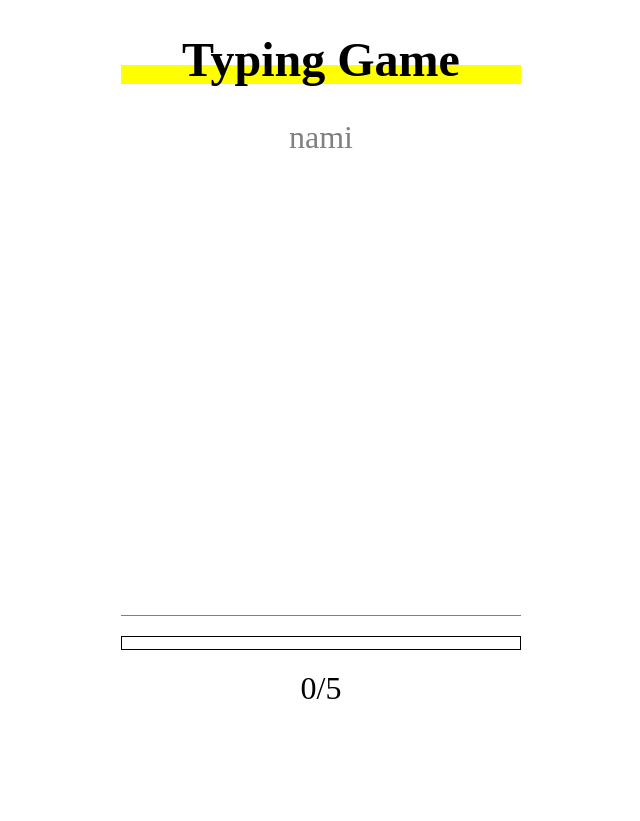
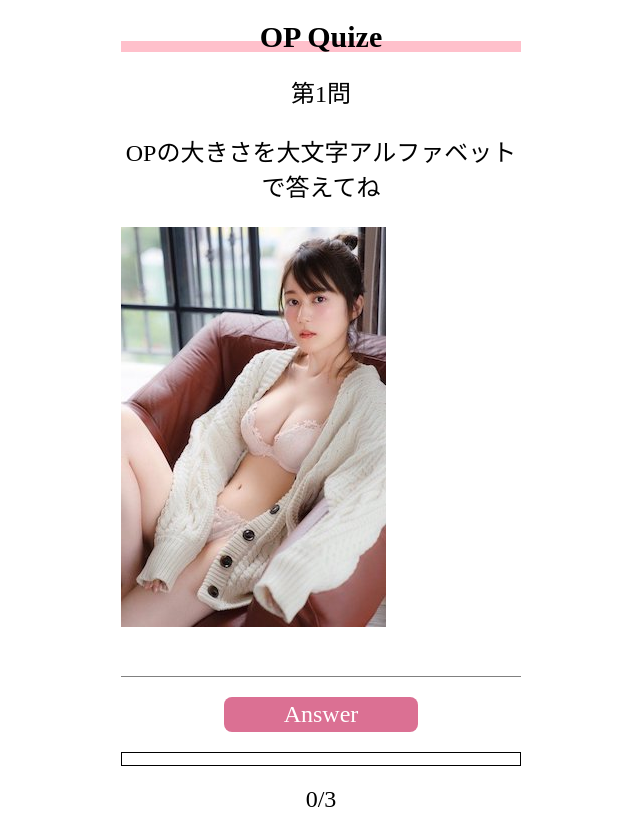
Before and after one commit to naconaco175/practice2_vue.js, a plain HTML site: page index.html in a window 1280 px wide. Both pictures are taken after a click on the button "START". Shown: the whole page, without its empty margins (319-959 px from the left). Before the commit the page ends 800 px from the top, so only its background shows below. Drawn offline with nearby package versions, Linux system fonts and the light colour scheme.

Commit message:
OPクイズ

```diff
--- a/index.html
+++ b/index.html
@@ -11,26 +11,53 @@
 <body>
     <div id="app" class="container">
         <div class="title">
-            <h1>Typing Game</h1>
+            <h1>OP Quize</h1>
             <div class="marker"></div>
         </div>
+        <!-- 初期表示 -->
         <button v-if="startFlg != true" class="start-botton mb-20" @click="gameStart">START</button>
+        <!-- end/初期表示 -->
+
+        <!-- ゲームスタート後 -->
         <div v-if="startFlg">
-            <div class="question mb-20">{{ current_question }}</div>
-            <div v-if="currnt_question_counts != question_counts" v-bind:style="styleImage" class="question-img"></div>
-            <div v-if="currnt_question_counts == question_counts" class="clear">
-                <p>Clear!</p>
-                <img src="assets/img/onepiece.webp" alt="onepiece">
+            <!-- 問題提示 -->
+            <div v-if="answerFlg != true">
+                <div class="question mb-20">第{{ current_question_number }}問</div>
+                <p>OPの大きさを大文字アルファベットで答えてね</p>
+                <div v-bind:style="styleImage" class="question-img mb-20"></div>
+                <div v-if="checkFlg != true">
+                    <p>見る目ないですね</p>
+                </div>
+                <div class="type-form-wrapper mb-20">
+                    <input id="type-form" v-model="typeBox" type="text" class="type-form">
+                </div>
+                <button class="answer-botton mb-20" @click="checkAnswer">Answer</button>
             </div>
-            <div class="type-form-wrapper mb-20">
-                <input id="type-form" v-model="typeBox" type="text" class="type-form">
+            <!-- end/問題提示 -->
+
+            <!-- 答え表示 -->
+            <div v-if="answerFlg">
+                <div v-if="currnt_question_counts == question_counts" class="clear">
+                    <p>全問正解！</p>
+                </div>
+                <div v-if="currnt_question_counts != question_counts" class="clear">
+                    <p>正解</p>
+                    <button class="next-botton mb-20" @click="moveNext">Next</button>
+                </div>
+                <div class="question mb-20">答えは、{{ current_question_answer }}カップ</div>
+                <div class="question mb-20">{{ current_question_discription }}</div>
+                <div class="image-wrapper">
+                    <div v-bind:style="styleImage" class="question-img mb-20"></div>
+                </div>
             </div>
+            <!-- end/答え表示 -->
 
             <div class="guage-wrapper mb-20">
                 <div v-bind:style="styleObject"class="guage"></div>
             </div>
             <div>{{ currnt_question_counts }}/{{ question_counts }}</div>
         </div>
+        <!-- end/ゲームスタート後 -->
 
     </div>
     <script>
@@ -38,13 +65,30 @@
             el:"#app",
             data:{
                 startFlg:"",
-                current_question:"",
+                answerFlg:false,
+                checkFlg:true,
+                current_question_number:"",
+                current_question_image:"",
+                current_question_answer:"",
                 questions:[
-                   'nami',
-                   'robin',
-                   'chopper',
-                   'ace',
-                   'zoro'
+                    {
+                    number: "1",
+                    image: "001",
+                    discription: "これは分かって当然ですね",
+                    answer: "E"
+                    },
+                    {
+                    number: "2",
+                    image: "002",
+                    discription: "重力によって、大きく見せてますね",
+                    answer: "D"
+                    },
+                    {
+                    number: "3",
+                    image: "003",
+                    discription: "ちょい難しかったかな",
+                    answer: "G"
+                    }
                 ],
                 typeBox:"",
                 currnt_question_counts:0,
@@ -52,7 +96,7 @@
             },
             computed:{
                 styleObject:function(){
-                    width = 20 * this.currnt_question_counts + "%"
+                    width = 33 * this.currnt_question_counts + "%"
                     image = "url(assets/img/" + this.current_question + ".jpeg)"
                     if(this.currnt_question_counts == 5){
                         color = "#03a9f4"
@@ -65,7 +109,7 @@
                     }
                 },
                 styleImage:function(){
-                    image = "url(assets/img/" + this.current_question + ".jpeg)"
+                    image = "url(assets/img/" + this.current_question_image + ".jpeg)"
                     return{
                    'background-image':image
                     }
@@ -78,21 +122,47 @@
                     this.$nextTick(function(){
                         document.getElementById('type-form').focus()
                     })
+                },
+                checkAnswer:function(){
+                    if(this.typeBox == this.current_question_answer){
+                        this.answerFlg = true;
+                        this.checkFlg = true;
+                    } else {
+                        this.checkFlg = false;
+                    }
+                },
+                moveNext:function(){
+                    this.answerFlg = false;
+                    this.currnt_question_counts++
+                    this.current_question = this.questions[this.currnt_question_counts]
+                    this.current_question_number = this.current_question.number
+                    this.current_question_image = this.current_question.image
+                    this.current_question_answer = this.current_question.answer
+                    this.current_question_discription = this.current_question.discription
+                    this.typeBox = ""
                 }
+
             },
             mounted:function(){
-                this.current_question = this.questions[0]
+                this.current_question = this.questions[this.currnt_question_counts]
+                this.current_question_number = this.current_question.number
+                this.current_question_image = this.current_question.image
+                this.current_question_discription = this.current_question.discription
+                this.current_question_answer = this.current_question.answer
                 this.question_counts = this.questions.length
             },
             watch:{
-                typeBox:function(e){
-                    if(e == this.current_question){
-                        this.questions.splice(0,1)
-                        this.current_question = this.questions[0]
-                        this.typeBox = ""
-                        this.currnt_question_counts++
-                    }
-                }
+                // typeBox:function(e){
+                //     if(e == this.current_question_answer){
+                //         this.currnt_question_counts++
+                //         this.current_question = this.questions[this.currnt_question_counts]
+                //         this.current_question_number = this.current_question.number
+                //         this.current_question_image = this.current_question.image
+                //         this.current_question_answer = this.current_question.answer
+                //         this.current_question_answer = this.current_question.discription
+                //         this.typeBox = ""
+                //     }
+                // }
             }
         })
     </script>
--- a/style.css
+++ b/style.css
@@ -5,7 +5,7 @@
 }
 
 body{
-    font-size: 32px;
+    font-size: 24px;
 }
 
 .mb-20{
@@ -20,13 +20,13 @@ body{
 
 .title{
     position: relative;
-    font-size: 48px;
+    font-size: 30px;
 }
 
 .marker{
     width: 100%;
     height: 35%;
-    background-color: yellow;
+    background-color: pink;
     position: absolute;
     bottom: 5%;
     z-index: -1;
@@ -43,7 +43,7 @@ body{
 }
 
 .clear{
-    color: skyblue;
+    color: red;
     text-align: center;
 }
 
@@ -55,8 +55,37 @@ body{
     opacity: 0.7;
 }
 
+.answer-botton{
+    background-color: palevioletred;
+    color: #fff;
+    padding: 4px 60px;
+    border: none;
+    outline: none;
+    border-radius: 8px;
+    cursor: pointer;
+}
+
+.answer-botton:hover{
+    opacity: 0.7;
+}
+
+.next-botton{
+    background-color: rgb(255, 192, 33);
+    color: #fff;
+    padding: 4px 60px;
+    border: none;
+    outline: none;
+    border-radius: 8px;
+    cursor: pointer;
+
+}
+
+.next-botton:hover{
+    opacity: 0.7;
+}
+
 .question{
-    color: gray;
+    color: black;
 }
 
 .question-img{
@@ -83,3 +112,7 @@ body{
     height: 12px;
     transition: all .3s ease;
 }
+
+.image-wrapper{
+    text-align: center;
+}
```
Also changed, not shown: assets/img/001.jpeg (added), assets/img/002.jpeg (added), assets/img/003.jpeg (added), 1 other file.
